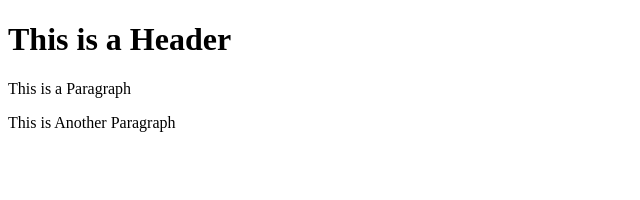
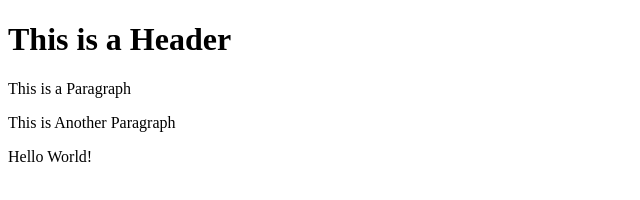
Before and after one commit to NB1986/git-test, a website: page index.html in a window 1280 px wide. Shown: the whole page, without its empty margins (0-640 px from the left). Drawn offline with Linux system fonts and the light colour scheme.

Commit message:
Using NPM

```diff
--- a/index.html
+++ b/index.html
@@ -4,5 +4,6 @@
         <h1>This is a Header</h1>
         <p>This is a Paragraph</p>
         <p>This is Another Paragraph</p>
+        <p>Hello World!</p>
     </body>
 </html>
```
Also changed, not shown: package.json (added, +24 -0 lines), 2 other files.
